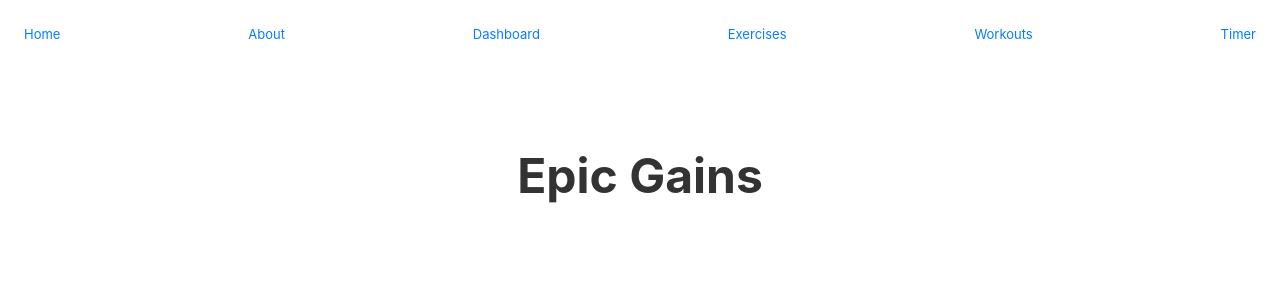
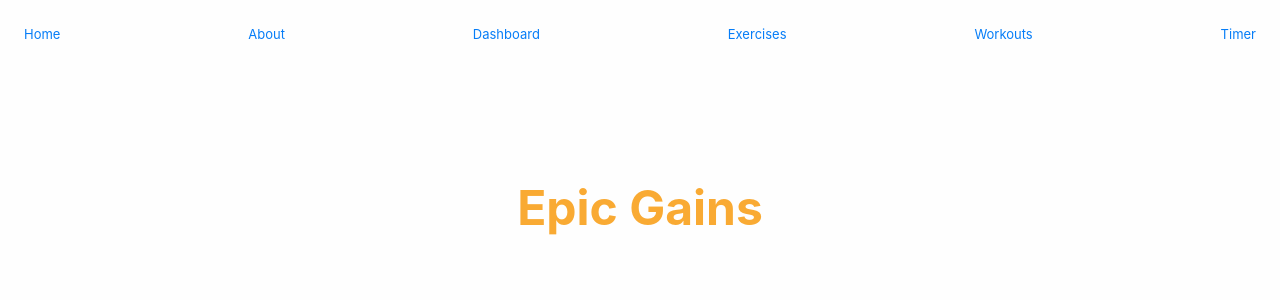
Before and after one commit to 2S-Bros/next-gains, a Next.js app: page / in a window 1280 px wide. Shown: the top 300 px of the page. Built offline with nearby package versions, Linux system fonts and the light colour scheme.

Commit message:
Add styled components

```diff
--- a/components/Layout.js
+++ b/components/Layout.js
@@ -1,16 +1,18 @@
 import Head from "next/head"
 import Nav from "./nav"
+import GlobalStyles from "../styles/GlobalStyles"
 
 const Layout = ({ children }) => {
   return (
-    <div>
+    <>
+      <GlobalStyles />
       <Head>
         <title>Home</title>
         <link rel="icon" href="/favicon.ico" />
       </Head>
       <Nav />
       <main>{children}</main>
-    </div>
+    </>
   )
 }
 
--- /dev/null
+++ b/styles/GlobalStyles.js
@@ -0,0 +1,125 @@
+import { createGlobalStyle } from "styled-components"
+import vars from "./vars"
+
+const GlobalStyles = createGlobalStyle`
+  ${vars}
+
+  [data-theme="dark"] {
+    --bgColor: var(--blue-800);
+    --textColor: var(--white);
+    // --lineColor: var(--light-grey);
+  }
+
+  [data-theme="oled"] {
+    --bgColor: var(--black);
+    --textColor: var(--white);
+    --lineColor: var(--light-grey);
+  }
+
+  *,
+  *:before,
+  *:after {
+    box-sizing: inherit;
+  }
+
+  * {
+    min-height: 0;
+    min-width: 0;
+  }
+
+  html {
+    box-sizing: border-box;
+    font-family: var(--bodyFont);
+    font-display: swap;
+    font-size: 16px;
+  }
+
+  body {
+    margin: 0;
+    padding: 0;
+    -webkit-font-smoothing: antialiased;
+    -moz-osx-font-smoothing: grayscale;
+    background: var(--bgColor);
+    color: var(--textColor);
+  }
+
+  #sapper {
+    min-height: 100vh;
+    display: flex;
+    flex-direction: column;
+  }
+
+  #modal-root {
+    position: relative;
+    z-index: var(--highestLevel);
+  }
+
+  main,
+  #main {
+    overflow: hidden;
+    position: relative;
+    max-width: 56em;
+    padding: 2em;
+    margin: 0 auto;
+    box-sizing: border-box;
+  }
+
+  h1,
+  h2,
+  h3,
+  h4,
+  h5,
+  h6 {
+    font-weight: bold;
+    font-family: var(--headingFont);
+    margin: var(--margin);
+    line-height: 1.15;
+    color: var(--textColor);
+    a {
+      color: var(--textColor);
+      text-decoration: none;
+    }
+  }
+
+  h1 {
+    color: var(--primaryColor);
+    font-size: var(--h-1);
+  }
+
+  h2 {
+    font-size: var(--h-2);
+  }
+
+  h3 {
+    font-size: var(--h-t3);
+  }
+
+  h4 {
+    font-size: var(--h-4);
+  }
+
+  h5 {
+    font-size: var(--h-5);
+  }
+
+  h6 {
+    font-size: var(--h-6);
+  }
+
+  p {
+    font-family: var(--bodyFont);
+    line-height: 36px;
+    margin: 1rem 0;
+    color: var(--textColor);
+  }
+
+  p.small {
+    font-size: var(--smallFontSize);
+  }
+
+  a {
+    color: var(--primaryColor);
+  }
+`
+
+export default GlobalStyles
--- /dev/null
+++ b/styles/vars.js
@@ -0,0 +1,64 @@
+import { css } from "styled-components"
+
+const vars = css`
+  :root {
+    --white: #fefefe;
+    --lightest-grey: #ecf0f2;
+    --light-grey: #d2dbdf;
+    --grey: #253840;
+    --dark-grey: #172529;
+    --black: #000;
+    --blue-600: #4a6572;
+    --blue-700: #334955;
+    --blue-800: #232f34;
+    --orange-500: #f9aa33;
+
+    /* Template colors */
+    --textColor: var(--dark-grey);
+    --primaryColor: var(--orange-500);
+    --containerColor: var(--light-grey);
+    --bgColor: var(--white);
+    --lineColor: var(--lightest-grey);
+
+    --cardRadius: 15px;
+    --buttonRadius: 15px;
+
+    /* Font Sizes */
+    --baseFontSize: 1rem;
+    --baseNavSize: 0.64rem;
+    --smallFontSize: 0.8rem;
+    --smallestFontSize: 0.512rem;
+
+    --h-1: 1.953rem;
+    --h-2: 1.563rem;
+    --h-3: 1.25rem;
+    --h-4: var(--baseFontSize);
+    --h-5: var(--smallFontSize);
+    --h-6: var(--baseNavSize);
+
+    /* Z-Index */
+    --headerLevel: 10;
+    --highestLevel: 100;
+
+    /* Fonts */
+    --bodyFont: -apple-system, BlinkMacSystemFont, "Segoe UI", "Roboto",
+      "Oxygen", "Ubuntu", "Cantarell", "Fira Sans", "Droid Sans",
+      "Helvetica Neue", sans-serif;
+    --headingFont: var(--bodyFont);
+
+    /* Elevation */
+    --elevation-0: inset 0 7px 9px -7px rgba(0, 0, 0, 0.7);
+    --elevation-1: 0 1px 3px rgba(0, 0, 0, 0.12), 0 1px 2px rgba(0, 0, 0, 0.24);
+    --elevation-2: 0 3px 6px rgba(0, 0, 0, 0.16), 0 3px 6px rgba(0, 0, 0, 0.23);
+    --elevation-3: 0 10px 20px rgba(0, 0, 0, 0.1), 0 6px 6px rgba(0, 0, 0, 0.1);
+    --elevation-4: 0 14px 28px rgba(0, 0, 0, 0.25),
+      0 10px 10px rgba(0, 0, 0, 0.22);
+    --elevation-5: 0 19px 38px rgba(0, 0, 0, 0.3),
+      0 15px 12px rgba(0, 0, 0, 0.22);
+
+    /* Margin */
+    --margin: 2.75rem 0 1rem;
+  }
+`
+
+export default vars
```
